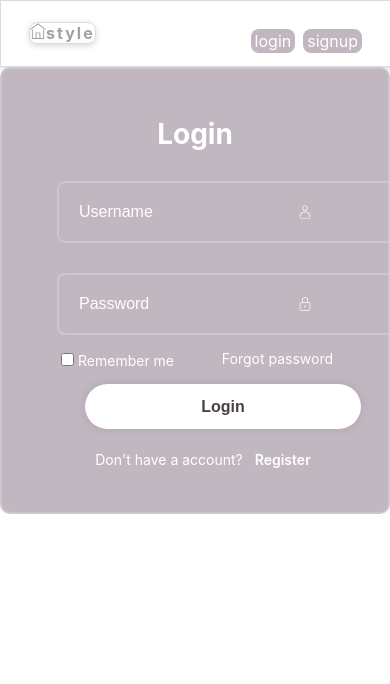
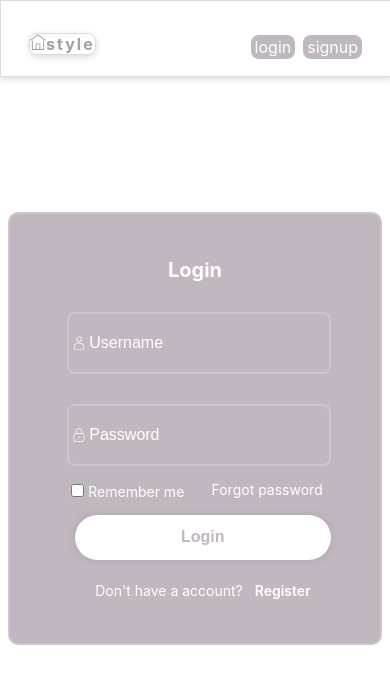
Before and after one commit to ajushrajiv/react-custom-style-app, a React (Create React App) app in the folder insta-template/: page /login in a window 390 px wide. Shown: the top 684 px of the page. Built offline with nearby package versions, Linux system fonts and the light colour scheme.

Commit message:
modified login form-responsive design min-width320px

```diff
--- a/insta-template/src/App.js
+++ b/insta-template/src/App.js
@@ -7,7 +7,6 @@ import ContentRight from "./components/layout/content/content-right/ContentRight
 import TabDisplay from "./components/layout/tabdisplay/TabDisplay";
 import Footer from "./components/layout/footer/Footer";
 import LoginForm from "./components/common/forms/login-form/LoginForm";
-import NavbarRight from "./components/layout/navbar/navbar-right/NavbarRight";
 
 function App() {
   return (
@@ -16,7 +15,7 @@ function App() {
     <Navbar />
       <Routes>
         <Route path="/login" element={<LoginForm />}/>
-        <Route path="/" element={
+        <Route path="/*" element={
           <>
             <Content>
               <Routes>
--- a/insta-template/src/components/common/forms/login-form/LoginForm.module.css
+++ b/insta-template/src/components/common/forms/login-form/LoginForm.module.css
@@ -1,5 +1,5 @@
 .formContainer{
-    background-color: rgb(193, 183, 193);;
+    background-color: rgb(193, 183, 193);
     display: flex;
     justify-content: center;
     align-items: center;
@@ -8,7 +8,7 @@
     padding: 30px 40px;
     border: 2px solid rgba(255,255, 255, .2);
     backdrop-filter: blur(30px);
-    box-shadow: 0 0 10px rgba(255,255, 255, .2);
+    box-shadow: 0 0 10px rgba(214, 205, 205, 0.2);
     h1{
         font-size: 28px;
         text-align: center;
@@ -102,5 +102,116 @@
 }
 
 .registerLink p a:hover{
-    text-decoration:none ;
+    text-decoration:underline ;
 }
+
+
+@media screen and (min-width: 320px){
+    .formContainer{
+        background-color: rgb(193, 183, 193);
+        display: flex;
+        justify-content: center;
+        align-items: center;
+        color: white;
+        border-radius: 10px;
+        margin-top:16vh;
+        margin-right: 2vw;
+        margin-left: 2vw;
+        padding: 30px 40px;
+        border: 2px solid rgba(255,255, 255, .2);
+        backdrop-filter: blur(30px);
+        box-shadow: 0 0 10px rgba(255,255, 255, .2);
+        h1{
+            font-size: 20px;
+            text-align: center;
+        }
+    }
+
+    .formContainer .inputBox{
+        position: relative;
+        width: 50vw;
+        height: 50%;
+    }
+
+    .inputBox input{
+        width: 100%;
+        height: 100%;
+        background: transparent;
+        border: none;
+        outline:none;
+        border:2px solid rgba(255,255, 255, .2);
+        border-radius: 8px;
+        font-size: 16px;
+        color: white;
+        padding: 20px 45px 20px 20px;
+    }
+
+    .inputBox input::placeholder{
+        color: white;
+    }
+
+    .inputBox .icon{
+        position:absolute;
+        left: 4px;
+        top:50%;
+        transform: translateY(-50%);
+        font-size: 16px;
+    }
+    .formContainer .remember{
+        display: flex;
+        justify-content: space-between;
+        font-size: 14px;
+        margin: -15px 0 15px;
+    }
+    .remember label input{
+        accent-color: white;
+        margin-right: 4px;
+    }
+
+    .remember a{
+        color: white;
+        text-decoration: none;
+    }
+
+    .remember a:hover{
+        text-decoration: underline;
+    }
+
+    .formContainer button{
+        width: 100%;
+        height: 45px;
+        background: white;
+        border: none;
+        outline:none;
+        border-radius: 45px;
+        box-shadow: 0 0 10px rgba(0,0, 0, .1);
+        cursor:pointer;
+        font-size: 16px;
+        font-weight: 700;
+        margin-left: 2vw;
+        margin-right: 2vw;
+        color: rgb(193, 183, 193);
+    }
+
+    .formContainer .registerLink{
+        font-size: 14px;
+        text-align: center;
+        margin-top: 8px;
+        margin-left: 28px;
+        display: flex;
+        justify-content: space-evenly;
+    }
+
+
+    .registerLink p a{
+        color: white;
+        text-decoration: none;
+        font-weight: 600;
+        margin:12px;
+    }
+
+    .registerLink p a:hover{
+        text-decoration:underline ;
+    }
+
+}
--- a/insta-template/src/components/layout/navbar/navbar-left/NavbarLeft.module.css
+++ b/insta-template/src/components/layout/navbar/navbar-left/NavbarLeft.module.css
@@ -17,5 +17,21 @@
 }
 
 @media screen and (min-width: 320px){
+    .main{
+        padding-left: 8px;
+        margin-left: 20px;
+        margin-top: 32px;
+        letter-spacing: 2px;
+        font-size: medium;
+        h4{
+            color: rgb(163, 159, 163);
+            border: 1px solid #dbdbdb;
+            box-shadow: 0 2px 6px rgba(0, 0, 0, 0.15);
+            border-radius: 8px;
+        }
 
+        a{
+            text-decoration:none ;
+        }
+    }
 }
```
